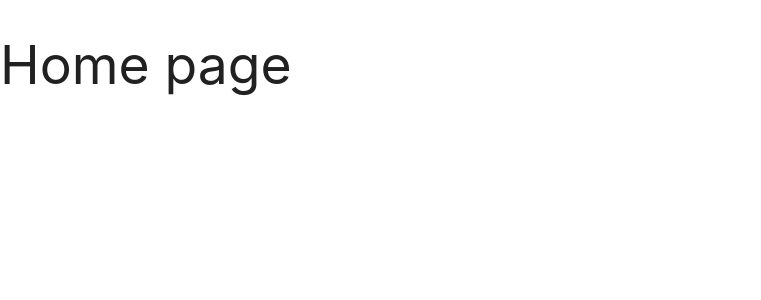
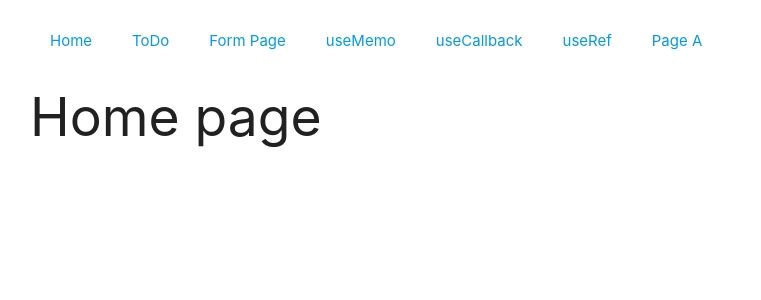
Before and after one commit to nazarvynn/react-hooks, a React (Create React App) app: page / in a window 1280 px wide. Shown: the top 300 px of the page, without its empty margins (0-761 px from the left). Built offline with nearby package versions, Linux system fonts and the light colour scheme.

Commit message:
Update router

```diff
--- a/src/AppRouter.tsx
+++ b/src/AppRouter.tsx
@@ -14,7 +14,7 @@
   return (
     <BrowserRouter>
       <Routes>
-        <Route path="/" element={<MainLayout />} />
+        <Route path="/" element={<MainLayout />}>
           <Route index element={<Home />} />
           <Route path="todo" element={<PageTodo />} />
           <Route path="form-page" element={<FormPage />} />
@@ -24,6 +24,7 @@
           <Route path="page-a" element={<PageA />} />
           <Route path="use-reducer" element={<PageUseReducer />} />
           <Route path="use-context" element={<PageUseContext />} />
+        </Route>
       </Routes>
     </BrowserRouter>
   );
```
Also changed, not shown: .eslintrc.json. Lines whose indentation alone changed are shown as unchanged.
